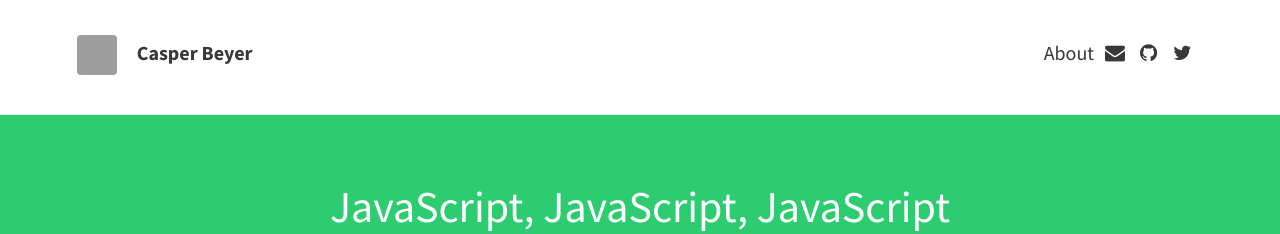
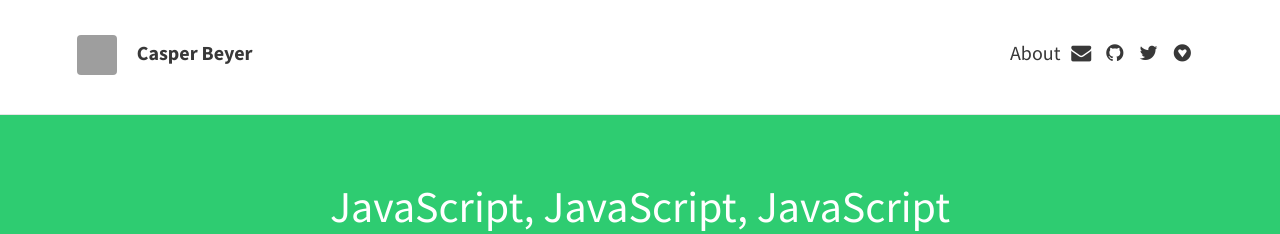
Before and after one commit to caspervonb/caspervonb.github.bak, a Jekyll site: the page built from index.html, in a window 1280 px wide. Shown: the top 234 px of the page. Built offline with Jekyll 4.4.1, drawn with Linux system fonts in a browser that asks for light colours; nearby versions of some CDN libraries; Markdown is read by kramdown in place of the engine named in the settings; the list of posts is cut into pages by our own code; grey boxes are pictures that could not be loaded.

Commit message:
Add gratipay icon/link

```diff
--- a/_config.yml
+++ b/_config.yml
@@ -9,6 +9,7 @@ email: caspervonb@qup.io
 gravatar: 69e75f6897227e93b27154f491b18b43
 twitter: caspervonb
 github:  caspervonb
+gratipay: caspervonb
 
 amazon: caspbeye-20
 analytics: UA-48351156-1
--- a/_includes/icons.html
+++ b/_includes/icons.html
@@ -149,3 +149,11 @@
 	</a>
 </li>
 {% endif %}
+
+{% if site.gratipay %}
+<li>
+	<a href="https://gratipay.com/{{ site.gratipay }}" title="Support on Gratipay">
+		<i class="fa fa-fw fa-gratipay"></i>
+	</a>
+</li>
+{% endif %}
```
